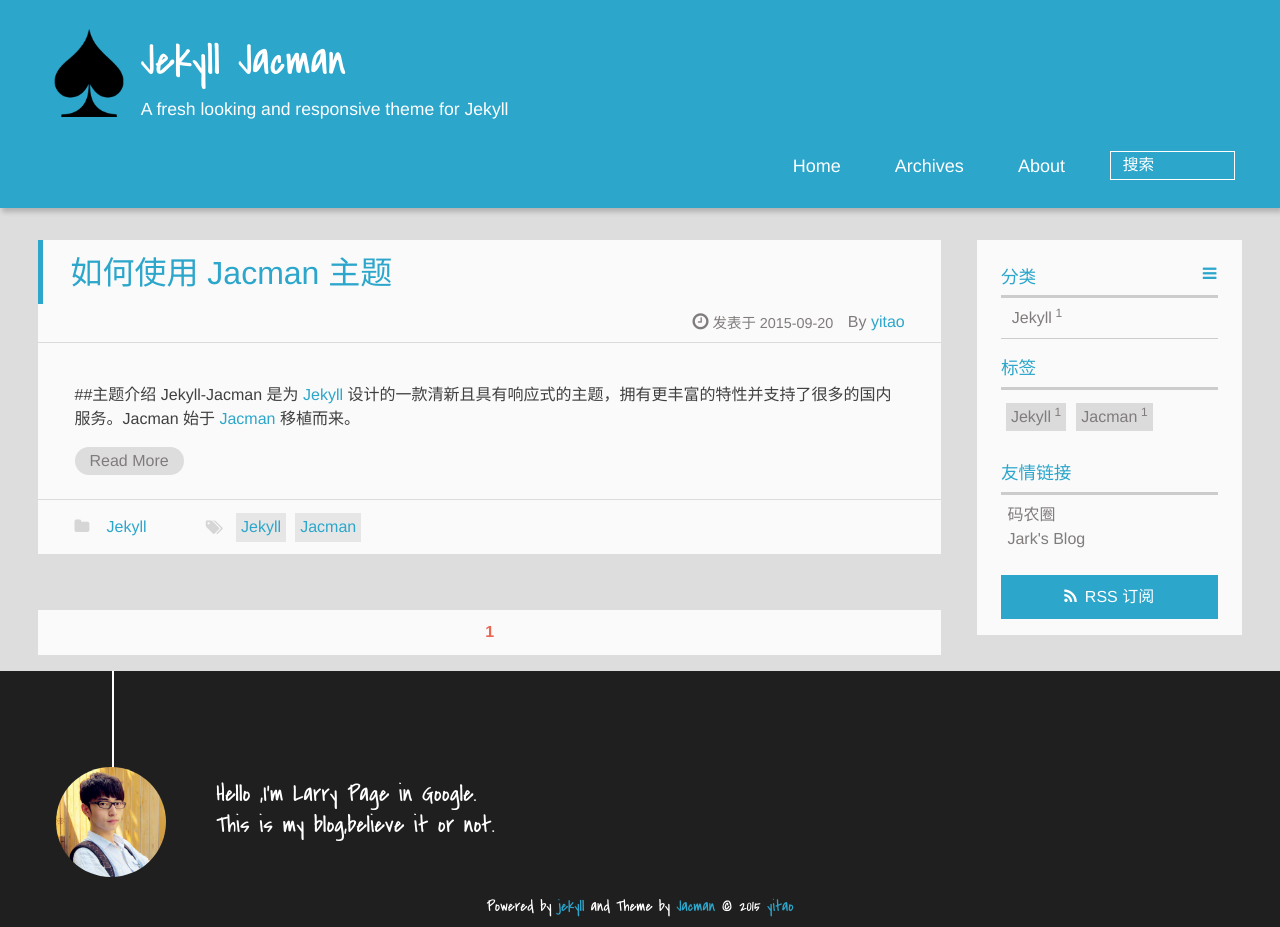
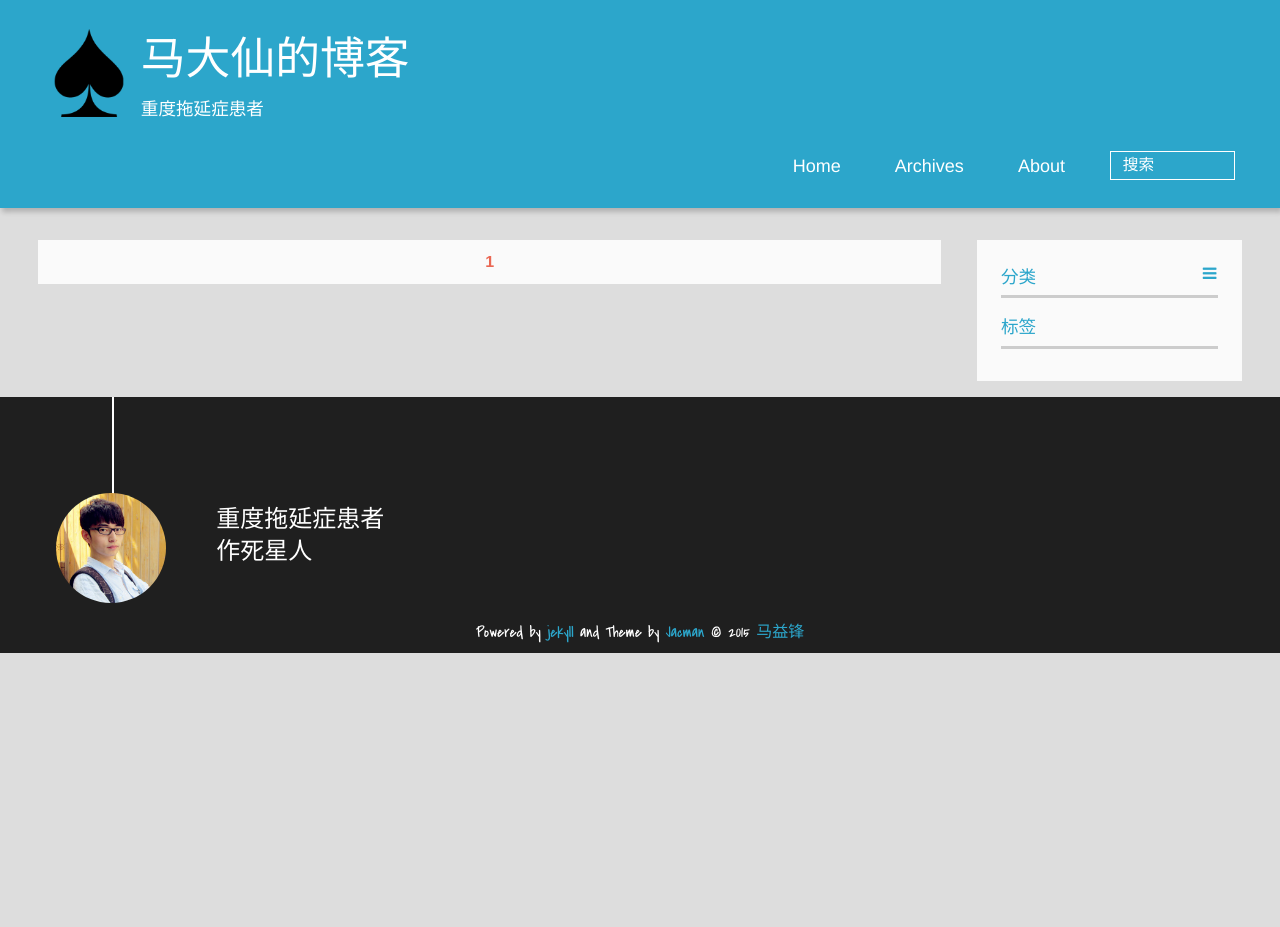
Before and after one commit to mark0809/mark0809.github.io, a Jekyll site: the page built from index.html, in a window 1280 px wide. Built offline with Jekyll 4.4.1, drawn with Linux system fonts in a browser that asks for light colours; Markdown is read by kramdown in place of the engine named in the settings; the list of posts is cut into pages by our own code; after the commit the page ends 900 px from its top, so only the background shows below that; some of the changed lines change nothing that is shown.

````diff
--- a/_config.yml
+++ b/_config.yml
@@ -3,7 +3,7 @@
 permalink: /:categories/:year/:month/:day/:title
 
 exclude: [".rvmrc", ".rbenv-version", "README.md", "Rakefile", "changelog.md"]
-highlighter: pygments
+highlighter: rouge
 
 assets: /assets
 baseurl:
@@ -24,8 +24,8 @@
     - with_toc_data
 
 
-title : Jekyll Jacman
-tagline: A fresh looking and responsive theme for Jekyll
+title : 马大仙的博客
+tagline: 重度拖延症患者
 
 defaults:
   -
@@ -51,14 +51,14 @@
 widgets:
 - category
 - tag
-- links
+##- links
 - douban
-- rss
+##- rss
 ## provide seven widgets:category,tag,rss,archive,tagcloud,links,weibo,douban
 
 
 #### RSS
-rss: /atom.xml ## RSS address.
+##rss: /atom.xml ## RSS address.
 
 #### Image
 imglogo:
@@ -79,9 +79,9 @@
 
 #### Author information
 author:
-  name: yitao      ## e.g. wuchong Author name
-  intro_line1:  "Hello ,I'm Larry Page in Google."    ## your introduction on the bottom of the page
-  intro_line2:  "This is my blog,believe it or not."  ## the 2nd line
+  name: 马益锋      ## e.g. wuchong Author name
+  intro_line1:  "重度拖延症患者"    ## your introduction on the bottom of the page
+  intro_line2:  "作死星人"  ## the 2nd line
   weibo:      ## e.g. wuchong1014 or 2176287895 for http://weibo.com/2176287895
   weibo_verifier:  ## e.g. b3593ceb Your weibo-show widget verifier ,if you use weibo-show it is needed.
   tsina:      ## e.g. 2176287895  Your weibo ID,It will be used in share button.
@@ -104,9 +104,9 @@
 ## if you don't want display contents in a specified post,you can modify `front-matter` and add `toc: false`.
 
 #### Links
-links:
-  码农圈: https://coderq.com
-  Jark's Blog: http://wuchong.me
+##links:
+##  码农圈: https://coderq.com
+##  Jark's Blog: http://wuchong.me
 
 
 
--- a/_posts/2015-09-20-how-to-use-jacman.md
+++ /dev/null
@@ -1,222 +0,0 @@
----
-layout: post
-title: 如何使用 Jacman 主题
-tags:
-- Jekyll
-- Jacman
-categories: Jekyll
-description: Jacman 是一款扁平化，有着响应式设计的 Jekyll 主题。本站正式使用了 Jacman 主题。Jacman 基于 Jacman 的 Hexo 主题修改而来。你可以前往本站和 Demo 预览更多关于本主题的更多效果。如果你有任何问题或意见欢迎到 GitHub 发表 issue。
----
-##主题介绍
-Jekyll-Jacman 是为 [Jekyll](http://jekyllrb.com) 设计的一款清新且具有响应式的主题，拥有更丰富的特性并支持了很多的国内服务。Jacman 始于 [Jacman](https://github.com/wuchong/jacman) 移植而来。
-
-<!-- more -->
-##配置指南
-
-Jacman 主题提供了丰富的配置属性，可以实现您对主题的自定义。配置文件`_config.yml`位于主题根目录下。本次更新对配置文件进行了较大调整，如您之前就使用了 Jacman，也需要您根据以下指南进行相应的修改。
-
-```
-##### 菜单
-menu:
-  主页: /
-  归档: /archives
-  关于: /about
-
-#### 控件
-widgets:
-- category
-- tag
-- links
-- rss
-
-#### RSS
-rss: /atom.xml
-
-#### 图片相关
-imglogo:
-  enable: true               ## 是否显示网站 logo
-  src: img/logo.png
-favicon: img/favicon.ico     ## 网站图标
-apple_icon: img/jacman.jpg   ## 苹果设备上的图标，背景不要透明
-author_img: img/author.jpg   ## 网站底部的博主头像
-banner_img: img/banner.jpg   ## 博客顶部的图片
-
-close_aside: false      ##是否在文章页面自动关闭侧边栏
-
-#### 首页相关
-index:
-  expand: true              ## 首页文章是否展开。默认为展开式，显示 Read More。
-  excerpt_link: Read More
-
-#### 作者信息
-author:
-  name: ## 作者名
-  intro_line1:  "Hello ,I'm Larry Page in Google."    ## 网站底部的个人介绍
-  intro_line2:  "This is my blog,believe it or not."
-  weibo_verifier:  ## 微博秀的验证码
-  tsina:           ## 用于微博秀和微博分享
-  weibo:           ## 用于显示网站底部社交按钮，下同
-  douban:
-  zhihu:
-  email:
-  twitter:
-  github:
-  facebook:
-  linkedin:
-  google_plus:
-  stackoverflow:
-
-
-#### 目录
-toc:
-  article: true   ## 是否在文章中显示目录
-  aside: true     ## 是否在侧边栏显示目录
-
-#### 友情链接
-links:
-  码农圈: https://coderq.com,一个面向程序员交流分享的新一代社区
-  Jark's Blog: http://wuchong.me
-
-#### 评论
-duoshuo_shortname:
-disqus_shortname:
-
-#### 分享按钮
-jiathis:
-  enable: false   ## 默认使用主题内建分享
-  id:
-  tsina:
-
-#### 网站统计
-google_analytics:
-  enable: false
-  id:            ## google analytics ID.
-  site:          ## 网站地址.
-baidu_tongji:
-  enable: false
-  sitecode:      ## 百度统计站点特征码
-cnzz_tongji:
-  enable: false
-  siteid:        ## CNZZ统计站点ID
-
-#### 杂项
-ShowCustomFont: true
-fancybox: true
-totop: true
-
-#### 自定义搜索
-google_cse:
-  enable: false
-  cx:
-baidu_search:
-  enable: false
-  id:
-  site: http://zhannei.baidu.com/cse/search
-tinysou_search:     ## http://tinysou.com/
-  enable: false
-  id: "4ac092ad8d749fdc6293"
-```
-
-###属性功能
-- **菜单 menu**
-默认没有启用 `/tags` 和 `/categories`页面，如果需要启用请在博客目录下的`source`文件夹中分别建立`tags` 和 `categories`文件夹每个文件夹中分别包含一个`index.md`文件。内容为：
-
-```
-layout: tags (或categories)
-title: tags (或categories)
----
-```
-
-
-&nbsp;&nbsp;&nbsp;&nbsp;&nbsp;&nbsp;因为主题中已经内置了这两个页面的模板，所以他们会被正确的解析出来。
-
-- **控件 widgets**
-提供了7种小工具。包括标签、分类、RSS、友情链接、微博秀。
-
- **友情链接**：友情链接的网址添加可以在`links`属性下添加。
-
- **微博秀**：需要注意的是，如果要启用微博秀，您必须填上`author`属性下`tsina`和`weibo_verifier`的值，前者是您微博ID，后者是您微博秀的验证码，访问 http://app.weibo.com/tool/weiboshow 在如下图位置，可以获得您的 verifier，如：我的是`b3593ceb`。
-![](http://ww1.sinaimg.cn/large/81b78497jw1emegd6b0ytj209204pweu.jpg)
-
- 如果要关闭侧边栏，将`close_aside`置为`true`，就会在博文页面自动关闭侧边栏。
-
-- **图片相关 Image**
-本主题可以设置网站相关图片，例如网站图标（`favicon`）、网站logo（`imglogo`）、作者头像（`author_img`）。建议启用网站logo，格式建议为`.svg`或`.png`格式。同时建议提供配套的 favicon 以及在苹果设备上的图标`apple_icon`（背景不要透明）。
-
-- **首页显示模式 Index**
-目前首页的显示模式支持两种，一种是原先的卡片式（前往 [Demo](http://wuchong.me/jacman) 预览），另一种是类似官方主题的文章展开式（[本站](http://wuchong.me)即采用的这种）。两者各有优劣，前者首页加载速度更快，后者文章内容更能吸引读者。主题默认采用后一种展开式，如需开启第一种卡片式，请设置`index`属性下的`expand: false`。
-
- 卡片式的文章摘要是截取文章内容的前140个字，也可以自己总结`description`并将其放在开头的`front-matter`中。展开式的文章摘要就是使用`<!-- more -->`截取了。
-
-- **作者信息 author**
-作者信息，建议尽量填写完整。其中`tsina`是你的新浪微博ID，不同于用户名或微博主页地址。启用这个属性后，其他用户在微博上分享你文章的同时会自动@你。同时它和`weibo_verifier`一起作用生成微博秀。`intro_line1`和`intro_line2`是网站底部的个人介绍。`weibo`、`twitter`、`facebook`等是用来显示网站右下角的社交按钮的，如下图所示。
-![](http://ww4.sinaimg.cn/large/81b78497jw1emgscr3575j2078050jrc.jpg)
-
-- **目录 toc**
-是否启用在文章中或侧边栏中的目录功能。二者可以都为`true`或都为`false`。同时，如果你希望在特定的某一篇文章中关闭目录功能你可以在文章文件开头中的`front-matter`中加上一行`toc: false`。
-
-- **评论 comments**
-填写`duoshuo_shortname`[多说](http://duoshuo.com/)的用户名，启用多说评论系统。在大陆地区更好用的评论系统。
-
- 填写`disqus_shortname`[disqus](http://disqus.com/) 的用户名，启用 disqus 评论系统。国际上更广泛使用的评论系统。设置博客根目录下的`_config.yml`文件中的`disqus_shortname`同样也能开启该功能。
-
-- **加网分享 jiathis**
-[加网](http://www.jiathis.com/)分享系统。默认关闭，因为主题已经内置了原生的分享功能。
-
-- **网站统计 Analytics**
-`google_analytics`：Google Analytics追踪代码。请注意：Google Analytics已经升级到了Universal Analytics。请先前往后台升级你的Google Analytics版本后再启用追踪代码，更多信息请[点击这里](https://developers.google.com/analytics/devguides/collection/upgrade/?hl=zh_CN)了解。
-
- `baidu_tongji`：百度统计功能。需要填写站点特征码`sitecode`，在[官网](http://tongji.baidu.com/web/welcome/login)注册并配置站点后，获取特征码。特征码可以在「网站中心」-> 「代码获取」中查看，如下图所示的`e6d1f421bbc9962127a50488f9ed37d1`，注意去掉前面的`3F`。
-![](http://ww4.sinaimg.cn/large/81b78497jw1emf4v6qf91j20kf07sq8v.jpg)
-
- `cnzz_tongji`：站长统计功能。需要填写站点ID`siteid`，同理在[站长官网](http://www.cnzz.com)注册并配置站点后获得。
-
-- **数学公式 mathjax**
-主题支持写 LaTex 数学公式。只需要在文章文件开头的`front-matter`中，加上一行`mathjax: true`，即可在文中写 LaTex 公式。
-
-- **图片浏览 fancybox**
-默认关闭，如果你经常发表 Gallery 类型的文章，那么请设置为`true`。
-
-- **返回顶部 totop**
-右下角`返回顶部`按钮，默认开启。
-
-- **自定义搜索 Search**
-`baidu_search`：如果开启百度站内搜索需要登录 [百度站内搜索](http://zn.baidu.com/)，配置好你的站点，并开启站内搜索获取搜索ID，另外`site`属性可以填默认值，也可以填自己做了CNAME的二级域名，更详细的可以阅读[这篇博客](http://gengbiao.me/hexo/hexo%E6%B7%BB%E5%8A%A0%E7%99%BE%E5%BA%A6%E7%AB%99%E5%86%85%E6%90%9C%E7%B4%A2/)了解。
-
- `google_cse`：如果开启谷歌自定义搜索需要先登录 [Google CSE](https://www.google.com/cse/)，配置好你的站点，并获得此自定义搜索的ID。此外你需要在博客目录下的`source`文件夹中建立`search`文件夹并包含一个`index.md`文件。内容为：
- ```
- layout: search
- title: search
- ---
- ```
-
- `tiny_search`: 如果要开启[微搜索](http://tinysou.com/)，需要先注册一个帐号，配置一个Engine，将Engine的Key填入配置文件中的`id`即可。
-
-
-##常见问题
-- **Q：图片默认都是居左的，我怎么设置能让图片居中呢？**
->使用 `<img src="" style="display:block;margin:auto"/>`的HTML标签。
-
-- **Q：如何建立一篇图片类文章（Gallery Post）？**
-> 直接新建一个 Markdown 文件，将其`front-matter`修改为如下，即可看到主题为图片类文章提供的样式。
-```
----
-layout: photo
-title: Gallery Post
-photos:
-- http://i.minus.com/ibobbTlfxZgITW.jpg
-- http://i.minus.com/iedpg90Y0exFS.jpg
----
-```
-
-- **Q：我在配置文件中给某一项设置了值，但为什么总是看不到效果啊？**
->`_config.yml`文件中的每个属性值前面必须留一个空格，建议在 Sublime/Notepad++ 中开启显示所有空格模式。另每篇文章的 `front-matter` 也要注意这个问题。
-
-- **Q：怎么提意见和建议？**
->主题还在不断完善中，欢迎 [open issue](https://github.com/Simpleyyt/jekyll-jacman/issues) 来提建议，参与讨论。
-
-- **Q：为什么我修改了配置文件/发表了博文，解析出来的却是乱码呢？ **
-> 请将你的配置文件/markdown文件保存成 `UTF-8` 格式。
-
-- **Q：为什么开启了微博秀后，显示是空白的，没有内容展示？ **
-> 每次修改参数都会这样，需要多刷新几次或者上传到服务器上就好了。
````
Also changed, not shown: 1 other file.
